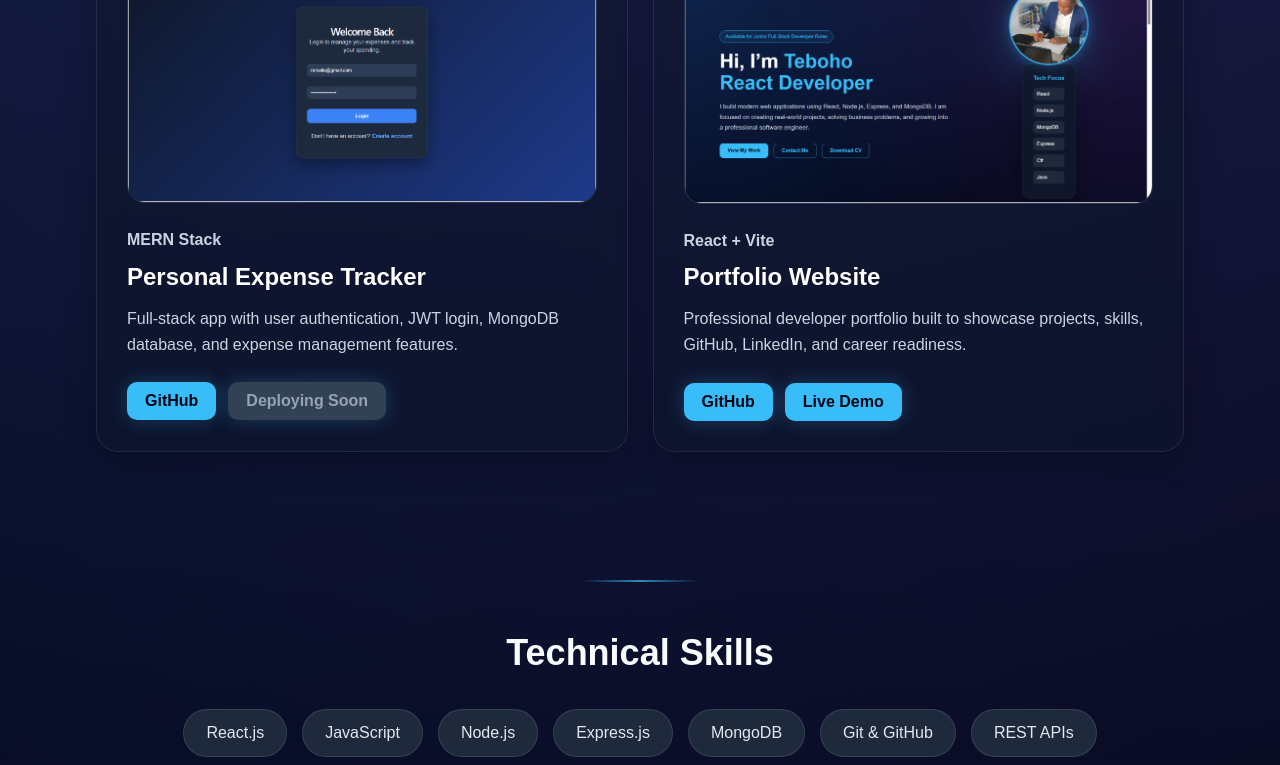
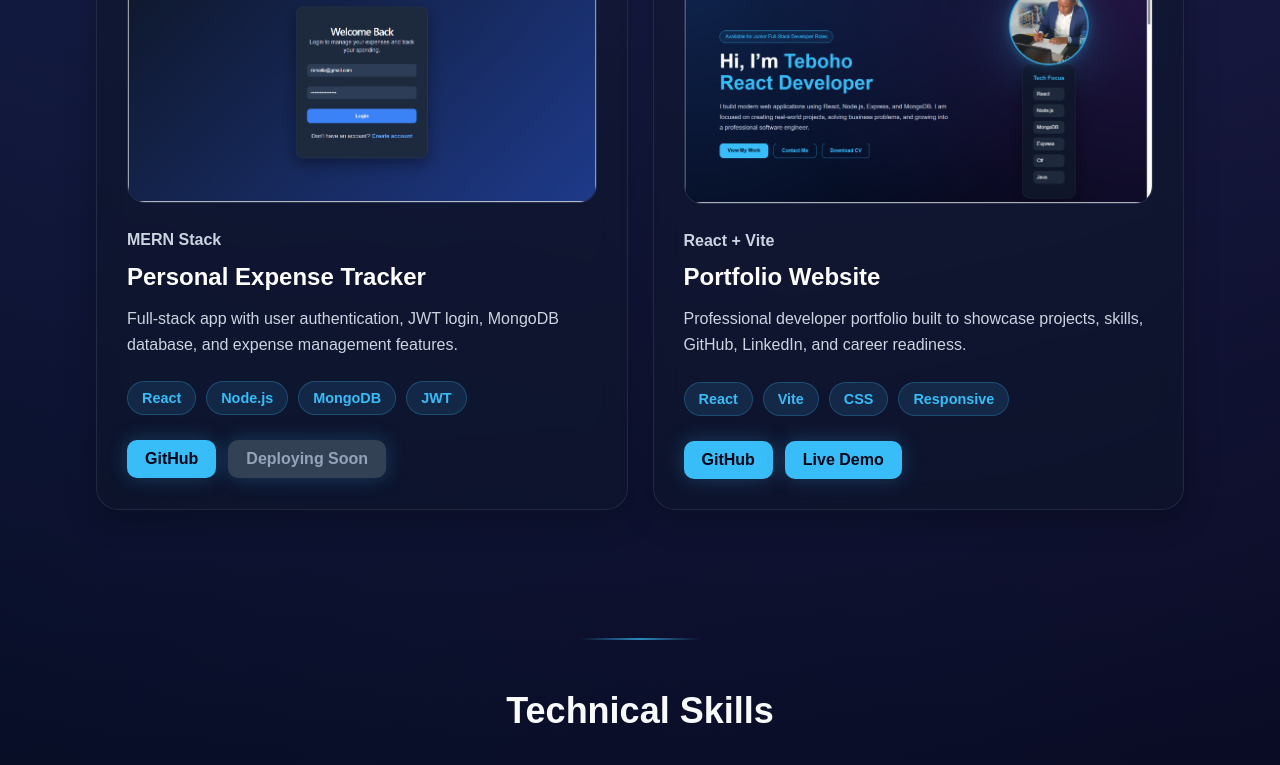
Before and after one commit to TechBoho/teboho-portfolio, a React (Vite) app: page / in a window 1280 px wide. Shown: the part 1372-2137 px from the top of the page. Built offline with nearby package versions, Linux system fonts and the light colour scheme.

Commit message:
Added professional project tags

```diff
--- a/src/App.css
+++ b/src/App.css
@@ -1102,3 +1102,34 @@ body::after {
     transform: translate(-60px, -40px);
   }
 }
+.project-tags {
+  display: flex;
+  flex-wrap: wrap;
+
+  gap: 10px;
+
+  margin-top: 1.5rem;
+}
+
+.project-tags span {
+  padding: 8px 14px;
+
+  border-radius: 30px;
+
+  background: rgba(56, 189, 248, 0.12);
+
+  border: 1px solid rgba(56, 189, 248, 0.25);
+
+  color: #38bdf8;
+
+  font-size: 0.9rem;
+  font-weight: 600;
+
+  transition: 0.3s ease;
+}
+
+.project-tags span:hover {
+  transform: translateY(-3px);
+
+  background: rgba(56, 189, 248, 0.2);
+}
--- a/src/App.jsx
+++ b/src/App.jsx
@@ -100,6 +100,9 @@ function App() {
   title: "Personal Expense Tracker",
   stack: "MERN Stack",
   image: expenseTrackerImg,
+
+  tags: ["React", "Node.js", "MongoDB", "JWT"],
+
   description:
     "Full-stack app with user authentication, JWT login, MongoDB database, and expense management features.",
 },
@@ -107,6 +110,9 @@ function App() {
   title: "Portfolio Website",
   stack: "React + Vite",
   image: portfolioImg,
+
+  tags: ["React", "Vite", "CSS", "Responsive"],
+
   description:
     "Professional developer portfolio built to showcase projects, skills, GitHub, LinkedIn, and career readiness.",
 },
@@ -293,6 +299,12 @@ function App() {
               <h3>{project.title}</h3>
 
               <p>{project.description}</p>
+
+              <div className="project-tags">
+              {project.tags.map((tag, index) => (
+                <span key={index}>{tag}</span>
+              ))}
+            </div>
 
               <div className="project-actions">
                 <a
```
Lines whose indentation alone changed are shown as unchanged.
